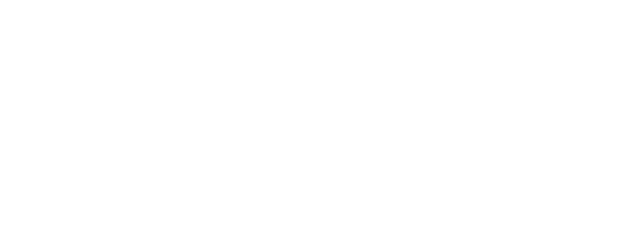
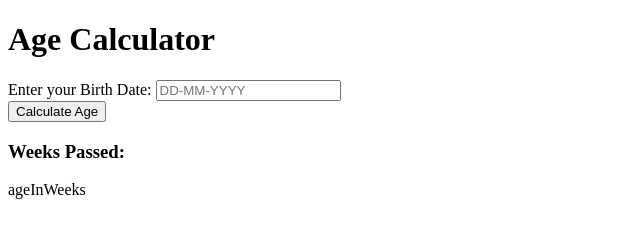
Before and after one commit to theAmrit07/age-calculator-app, a plain HTML site: page index.html in a window 1280 px wide. Shown: the whole page, without its empty margins (0-640 px from the left). Drawn offline with Linux system fonts and the light colour scheme.

Commit message:
html of the project finished

```diff
--- a/index.html
+++ b/index.html
@@ -1,14 +1,33 @@
 <!DOCTYPE html>
 <html lang="en">
-<head>
-    <meta charset="UTF-8">
-    <meta name="viewport" content="width=device-width, initial-scale=1.0">
+  <head>
+    <meta charset="UTF-8" />
+    <meta name="viewport" content="width=device-width, initial-scale=1.0" />
     <title>Age Calculator App</title>
-    <link rel="stylesheet" href="./styles.css">
-</head>
-<body>
-
+    <link rel="stylesheet" href="./styles.css" />
+  </head>
+  <body>
+    <div class="container">
+      <h1>Age Calculator</h1>
+      <form id="ageCalculator">
+        <div class="form-group">
+          <label for="birthdate">Enter your Birth Date:</label>
+          <input type="text" id="birthdate" placeholder="DD-MM-YYYY" required />
+        </div>
+        <div class="form-group">
+          <button type="submit">Calculate Age</button>
+        </div>
+      </form>
+      <div class="resulr-container" id="resultContainer">
+        <div class="result" id="result">
+          <div class="result-item">
+            <h3>Weeks Passed:</h3>
+            <p>ageInWeeks</p>
+          </div>
+        </div>
+      </div>
+    </div>
 
     <script src="./script.js"></script>
-</body>
+  </body>
 </html>
```
